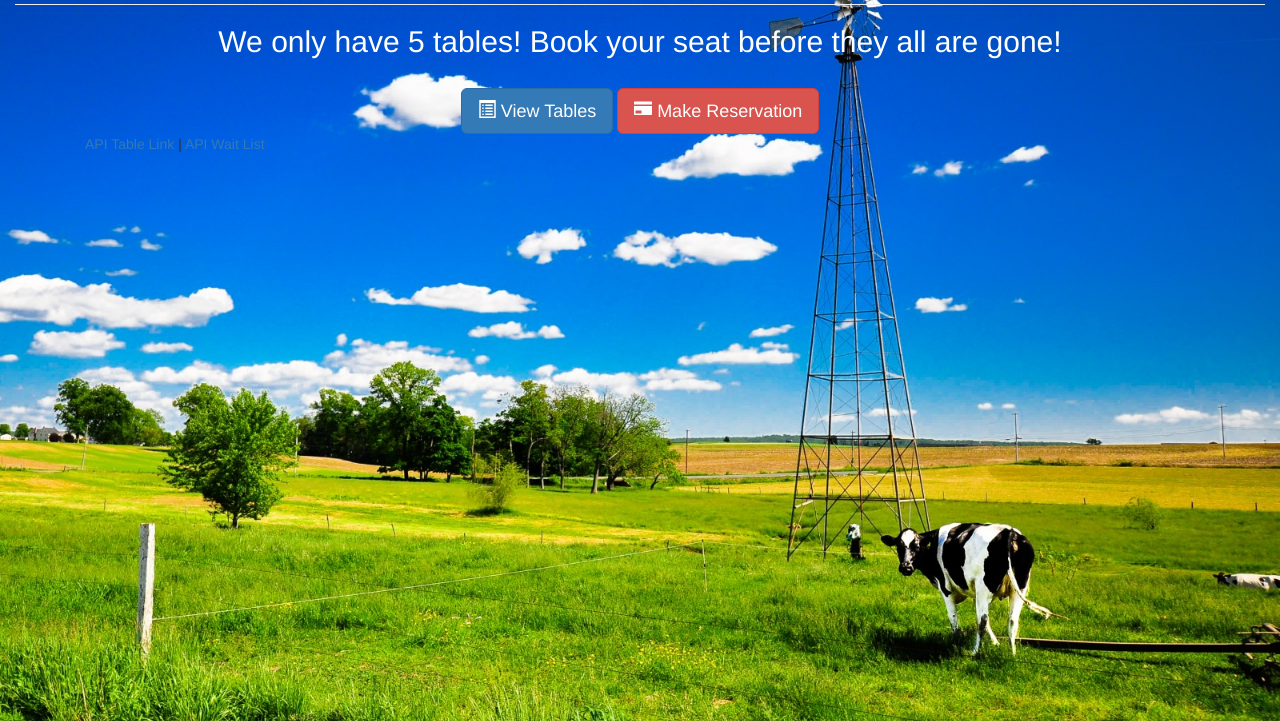
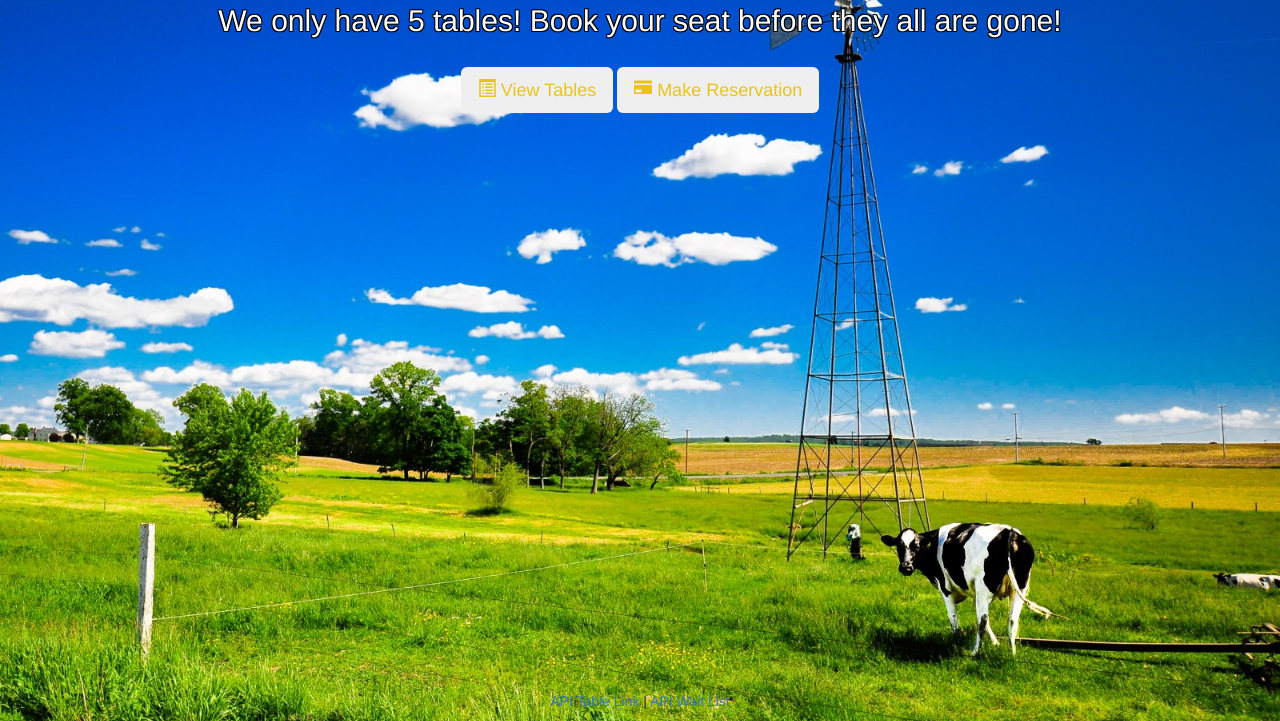
Before and after one commit to KrystalCW/Sack-of-Meat-Reservations, a website: page home.html in a window 1280 px wide. Shown: the part 79-800 px from the top of the page. Drawn offline with nearby package versions, Linux system fonts and the light colour scheme.

Commit message:
changed some things

```diff
--- a/home.html
+++ b/home.html
@@ -16,13 +16,12 @@
             <div class="jumbotron-fluid">
                 <div class="container-fluid">
                     <h1 class="text-center"><span class="glyphicon glyphicon-fire"></span>Sack of Meat! The Restaurant!</h1>
-                    <hr>
                     <h2 class="text-center">We only have 5 tables! Book your seat before they all are gone!</h2>
                     <br>
 
                     <div class="text-center">
-                        <a href="/tables"><button type="button" class="btn btn-lg btn-primary"><span class="glyphicon glyphicon-list-alt"></span> View Tables</button></a>
-                        <a href="/reserve"><button type="button" class="btn btn-lg btn-danger"><span class="glyphicon glyphicon-credit-card"></span> Make Reservation</button></a>
+                        <a href="/tables"><button type="button" class="btn btn-lg"><span class="glyphicon glyphicon-list-alt"></span> View Tables</button></a>
+                        <a href="/reserve"><button type="button" class="btn btn-lg"><span class="glyphicon glyphicon-credit-card"></span> Make Reservation</button></a>
                     </div>
                 </div>
 
--- a/public/style.css
+++ b/public/style.css
@@ -11,6 +11,11 @@ body {
 .jumbotron-fluid {
     border-radius: 0;
     color: white;
+    text-shadow:
+		-1px -1px 0 #000,
+		1px -1px 0 #000,
+		-1px 1px 0 #000,
+		1px 1px 0 #000;
 }
 
 #header {
@@ -21,6 +26,20 @@ body {
     padding-right: 0;
 }
 
-#footer {
-    position: fixed;
+.btn {
+    color: #eac416;
+    /* text-shadow:
+		-1px -1px 0 #cb0,
+		1px -1px 0 #cb0,
+		-1px 1px 0 #cb0,
+		1px 1px 0 #cb0; */
 }
+
+.footer {
+    position:fixed;
+    left:0px;
+    bottom:0px;
+    height:30px;
+    width:100%;
+    text-align: center;
+ }
```
